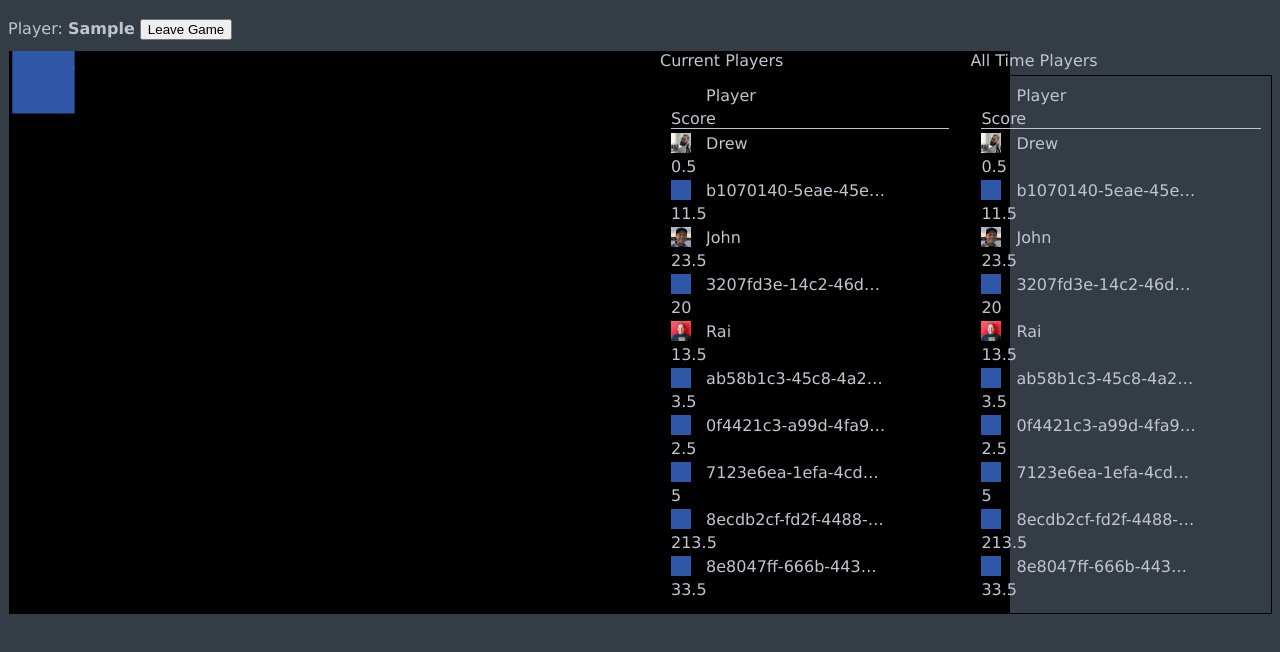
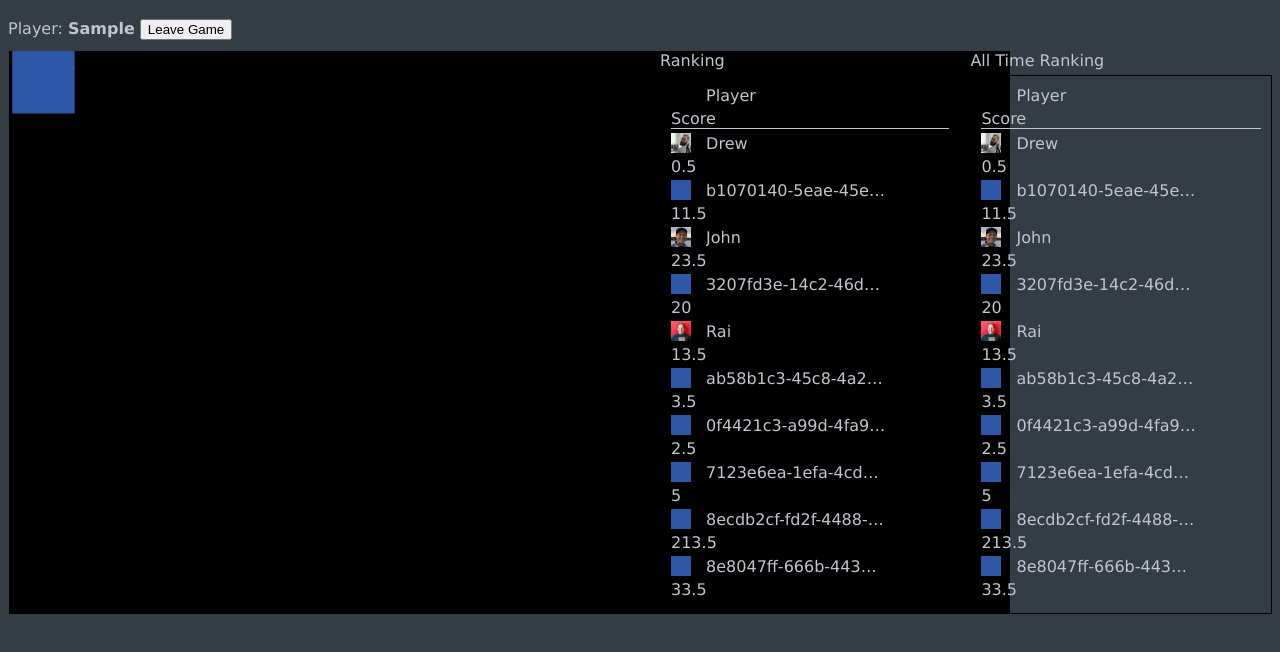
Before and after one commit to phairow/HackathonQ22022Frontend, a website: page index.html in a window 1280 px wide. Both pictures are taken after typing "Sample" into the empty fields and a click on the button "Start Game". Shown: the part 62-714 px from the top of the page. Drawn offline with Linux system fonts and the light colour scheme.

Commit message:
rename leaders

```diff
--- a/index.html
+++ b/index.html
@@ -34,12 +34,12 @@
       <div id="game-container" class="container flex-item" style="display:none;">
         <div id="game-view" class="fixed"></div>
         <div id="leaderboard-container" class="container-column flex-item">
-          Current Players
+          Ranking
           <div id="leaderboard-view" class="flex-item"></div>
         </div>
       </div>
       <div id="leaderboard-global-container" class="container-column flex-item">
-        All Time Players
+        All Time Ranking
         <div id="leaderboard-global-view" class="flex-item"></div>
       </div>
     </div>
```
